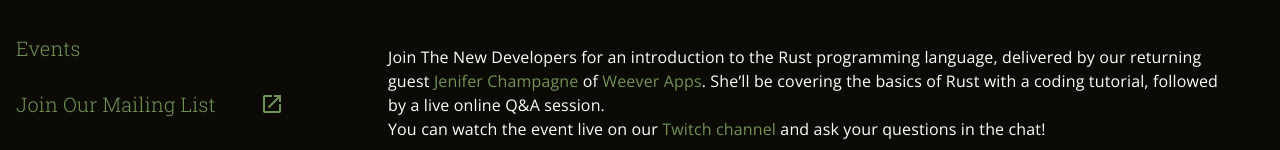
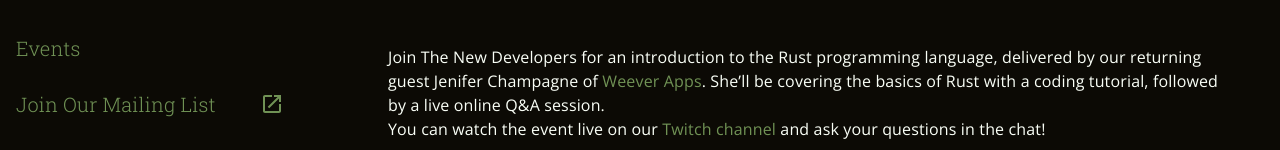
Before and after one commit to the-new-developers/tnd-website, a Gatsby site in the folder website/: page /s03e02-introduction-to-rust-feat-jenifer-champagne/ in a window 1280 px wide. Shown: the part 315-465 px from the top of the page. Built offline with nearby package versions, Linux system fonts and the light colour scheme; Gatsby itself is replaced by a stand-in of ours.

Commit message:
Update Events “s03e02-introduction-to-rust-feat-jenifer-champagne”

```diff
--- a/website/src/events/s03e02-introduction-to-rust-feat-jenifer-champagne.md
+++ b/website/src/events/s03e02-introduction-to-rust-feat-jenifer-champagne.md
@@ -7,7 +7,7 @@ date: 2020-11-19T00:00:41.805Z
 where: twitch.tv/thenewdevelopers
 author: Gabriel E. Gabrie
 ---
-Join The New Developers for an introduction to the Rust programming language, delivered by our returning guest [Jenifer Champagne](https://github.com/JenChampagne) of [Weever Apps](https://weeverapps.com/). She’ll be covering the basics of Rust with a coding tutorial, followed by a live online Q&A session.\
+Join The New Developers for an introduction to the Rust programming language, delivered by our returning guest Jenifer Champagne of [Weever Apps](https://weeverapps.com/). She’ll be covering the basics of Rust with a coding tutorial, followed by a live online Q&A session.\
 You can watch the event live on our [Twitch channel](https://www.twitch.tv/thenewdevelopers) and ask your questions in the chat!\
 \
 Jenifer has worked in the industry for many years and is heavily involved in the Hamilton developer community. Take advantage of this opportunity to ask her questions you may have about the Rust language or anything at all about software development.\
```
